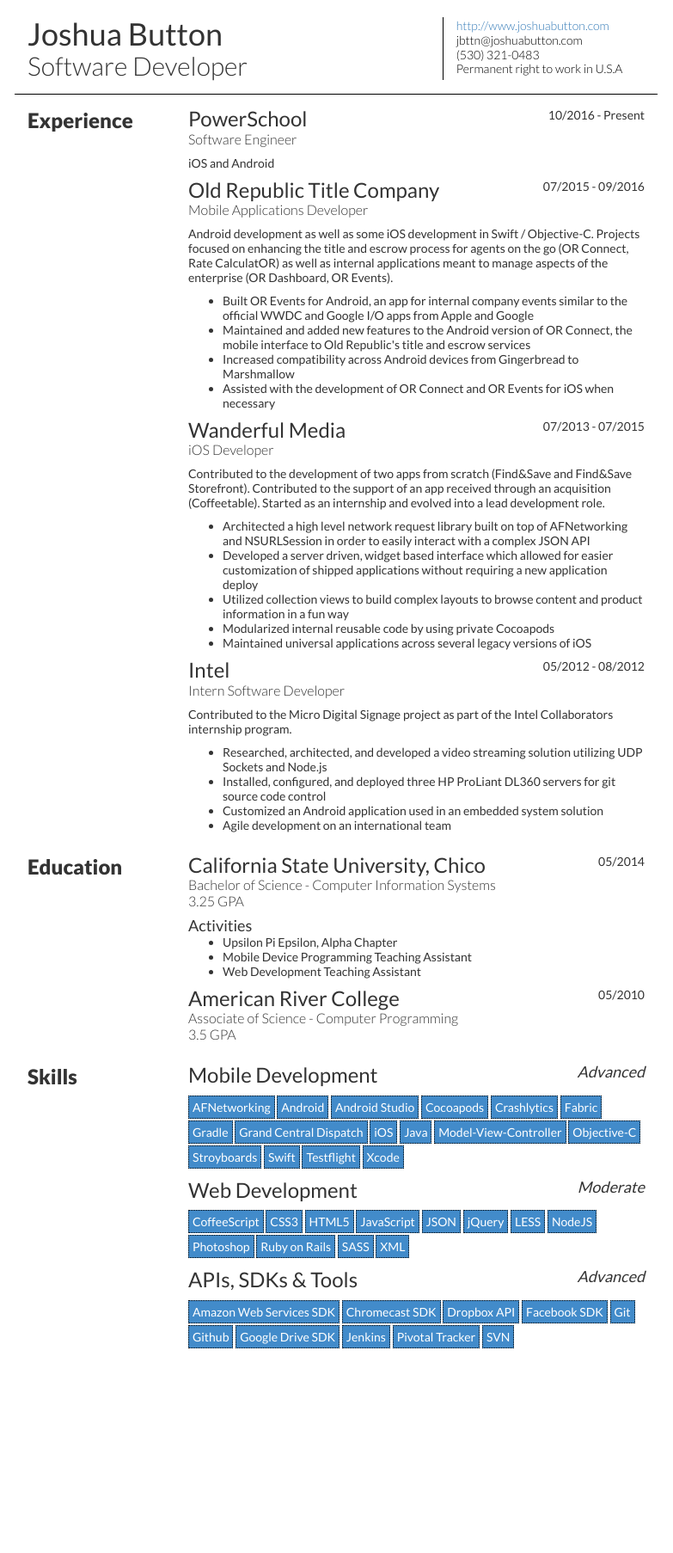
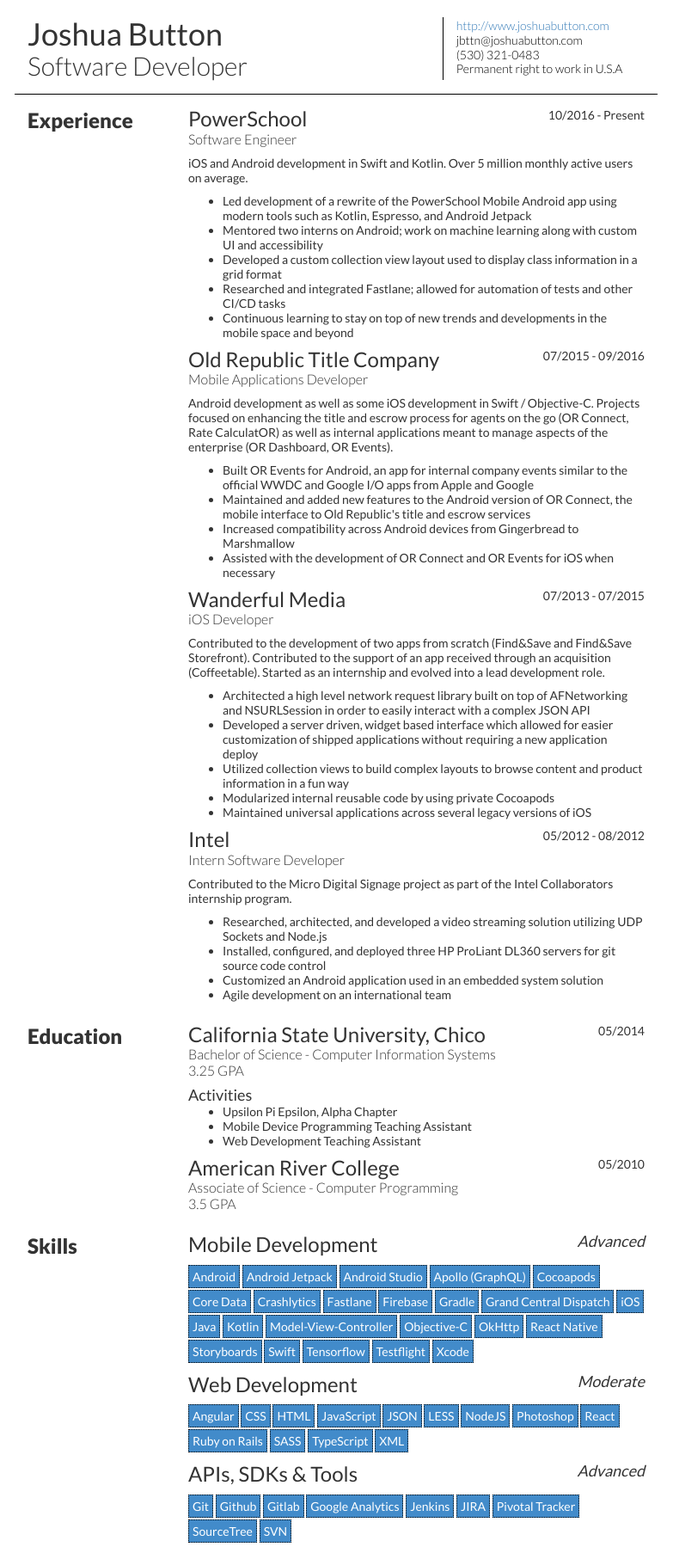
Before and after one commit to jbttn/jbttn.github.io, a Jekyll site: the page resume/index.html, which Jekyll copies as it is, in a window 1280 px wide. Shown: the whole page at 86% size, without its empty margins (249-1032 px from the left). Built offline with Jekyll 4.4.1, drawn with Linux system fonts in a browser that asks for light colours; nearby versions of some CDN libraries; before the commit the page ends 1580 px from its top, so only the background shows below that.

Commit message:
Resume update

```diff
--- a/resume/index.html
+++ b/resume/index.html
@@ -122,7 +122,14 @@
 							<span class="endDate">Present</span>
 						</div>
 					</header>
-					<div class="summary"><p>iOS and Android</p></div>
+					<div class="summary"><p>iOS and Android development in Swift and Kotlin.  Over 5 million monthly active users on average.</p></div>
+					<ul>
+						<li>Led development of a rewrite of the PowerSchool Mobile Android app using modern tools such as Kotlin, Espresso, and Android Jetpack</li>
+						<li>Mentored two interns on Android; work on machine learning along with custom UI and accessibility</li>
+						<li>Developed a custom collection view layout used to display class information in a grid format</li>
+						<li>Researched and integrated Fastlane; allowed for automation of tests and other CI/CD tasks</li>
+						<li>Continuous learning to stay on top of new trends and developments in the mobile space and beyond</li>
+					</ul>
 				</div>
 				<div class="item">
 					<header class="row header">
@@ -234,20 +241,27 @@
 						</div>
 					</header>
 					<ul class="list-inline tags">
-						<li>AFNetworking</li>
 						<li>Android</li>
+						<li>Android Jetpack</li>
 						<li>Android Studio</li>
+						<li>Apollo (GraphQL)</li>
 						<li>Cocoapods</li>
+						<li>Core Data</li>
 						<li>Crashlytics</li>
-						<li>Fabric</li>
+						<li>Fastlane</li>
+						<li>Firebase</li>
 						<li>Gradle</li>
 						<li>Grand Central Dispatch</li>
 						<li>iOS</li>
 						<li>Java</li>
+						<li>Kotlin</li>
 						<li>Model-View-Controller</li>
 						<li>Objective-C</li>
-						<li>Stroyboards</li>
+						<li>OkHttp</li>
+						<li>React Native</li>
+						<li>Storyboards</li>
 						<li>Swift</li>
+						<li>Tensorflow</li>
 						<li>Testflight</li>
 						<li>Xcode</li>
 					</ul>
@@ -262,17 +276,18 @@
 						</div>
 					</header>
 					<ul class="list-inline tags">
-						<li>CoffeeScript</li>
-						<li>CSS3</li>
-						<li>HTML5</li>
+						<li>Angular</li>
+						<li>CSS</li>
+						<li>HTML</li>
 						<li>JavaScript</li>
 						<li>JSON</li>
-						<li>jQuery</li>
 						<li>LESS</li>
 						<li>NodeJS</li>
 						<li>Photoshop</li>
+						<li>React</li>
 						<li>Ruby on Rails</li>
 						<li>SASS</li>
+						<li>TypeScript</li>
 						<li>XML</li>
 					</ul>
 				</div>
@@ -286,15 +301,14 @@
 						</div>
 					</header>
 					<ul class="list-inline tags">
-						<li>Amazon Web Services SDK</li>
-						<li>Chromecast SDK</li>
-						<li>Dropbox API</li>
-						<li>Facebook SDK</li>
 						<li>Git</li>
 						<li>Github</li>
-						<li>Google Drive SDK</li>
+						<li>Gitlab</li>
+						<li>Google Analytics</li>
 						<li>Jenkins</li>
+						<li>JIRA</li>
 						<li>Pivotal Tracker</li>
+						<li>SourceTree</li>
 						<li>SVN</li>
 					</ul>
 				</div>
```
Also changed, not shown: resume/resume.json (+12 -8 lines).
